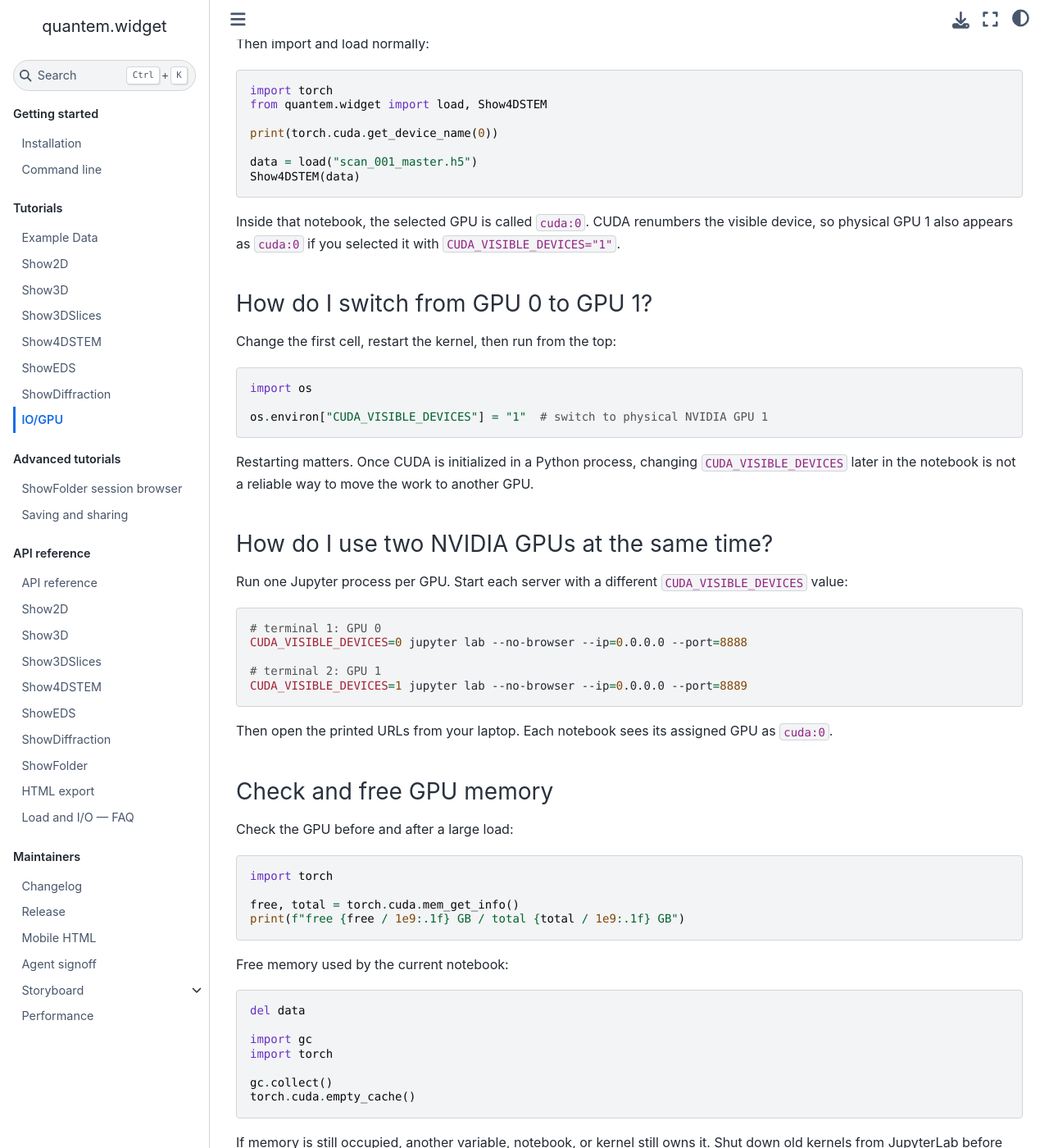
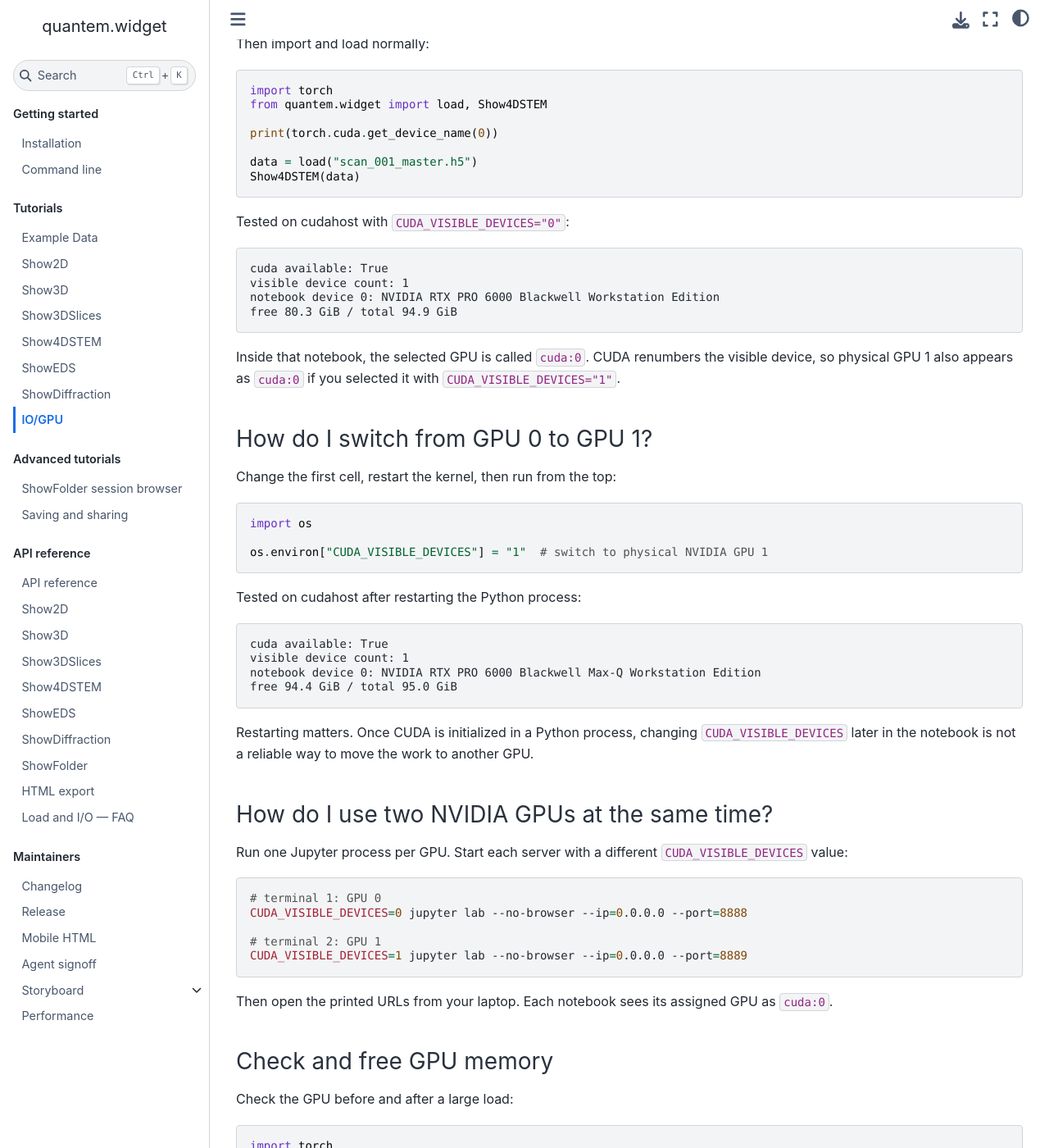
Before and after one commit to bobleesj/quantem.widget, a Jupyter Book: the page built from docs/tutorials/io_gpu.md, in a window 1280 px wide and 1400 px high, scrolled down 3040 px. Shown: the whole window at 82% size. Built offline with Jupyter Book 1.0.4 settings and Sphinx 7.4.7 and the Sphinx Book theme 1.1.4, drawn with Linux system fonts in a browser that asks for light colours.

Commit message:
Show cudahost GPU output in docs

````diff
--- a/docs/tutorials/io_gpu.md
+++ b/docs/tutorials/io_gpu.md
@@ -141,6 +141,15 @@
 Show4DSTEM(data)
 ```
 
+Tested on cudahost with `CUDA_VISIBLE_DEVICES="0"`:
+
+```text
+cuda available: True
+visible device count: 1
+notebook device 0: NVIDIA RTX PRO 6000 Blackwell Workstation Edition
+free 80.3 GiB / total 94.9 GiB
+```
+
 Inside that notebook, the selected GPU is called `cuda:0`. CUDA renumbers the
 visible device, so physical GPU 1 also appears as `cuda:0` if you selected it
 with `CUDA_VISIBLE_DEVICES="1"`.
@@ -153,6 +162,15 @@
 import os
 
 os.environ["CUDA_VISIBLE_DEVICES"] = "1"  # switch to physical NVIDIA GPU 1
+```
+
+Tested on cudahost after restarting the Python process:
+
+```text
+cuda available: True
+visible device count: 1
+notebook device 0: NVIDIA RTX PRO 6000 Blackwell Max-Q Workstation Edition
+free 94.4 GiB / total 95.0 GiB
 ```
 
 Restarting matters. Once CUDA is initialized in a Python process, changing
````
